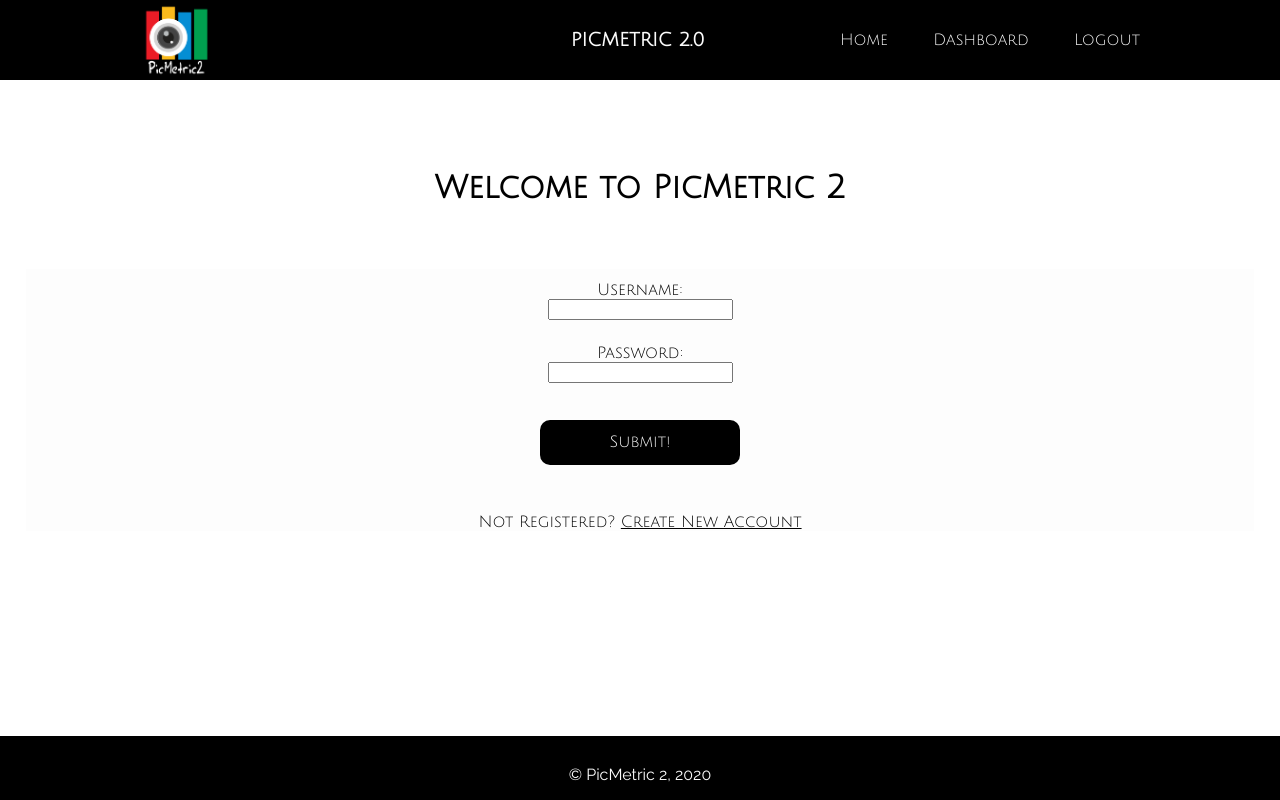
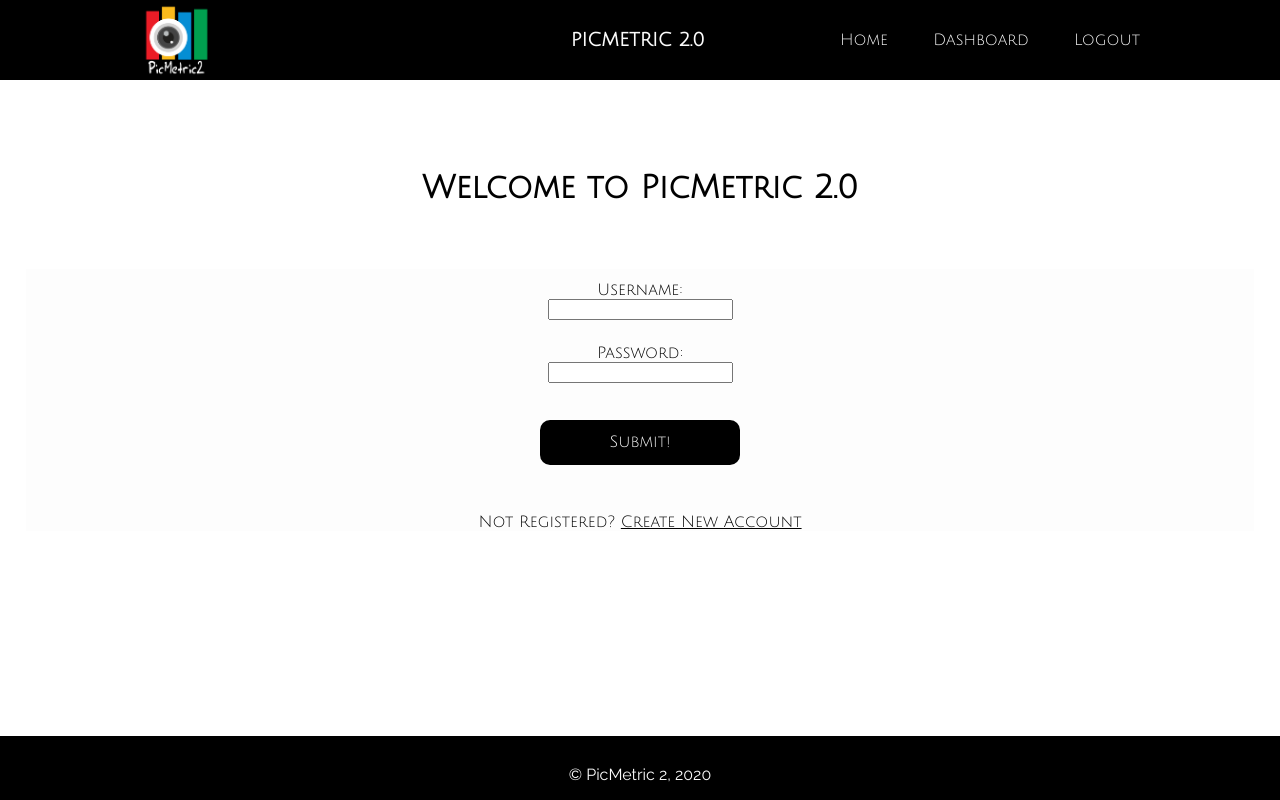
Before and after one commit to Build-week-picmetric2/Front-End, a React (Create React App) app in the folder picmetric/: page / in a window 1280 px wide. Built offline with nearby package versions, Linux system fonts and the light colour scheme.

Commit message:
chnaged home header to "picmetric 2.0"

```diff
--- a/picmetric/src/Home.js
+++ b/picmetric/src/Home.js
@@ -9,7 +9,7 @@ const Home = () => {
     const [showLogin, setShowLogin] = useState(true);
     return (
         <div>
-            <Header>Welcome to PicMetric 2</Header>
+            <Header>Welcome to PicMetric 2.0</Header>
 
             <div>
                 {showLogin ? <Login setShowLogin={setShowLogin} /> : <Registration setShowLogin={setShowLogin} />}
```
